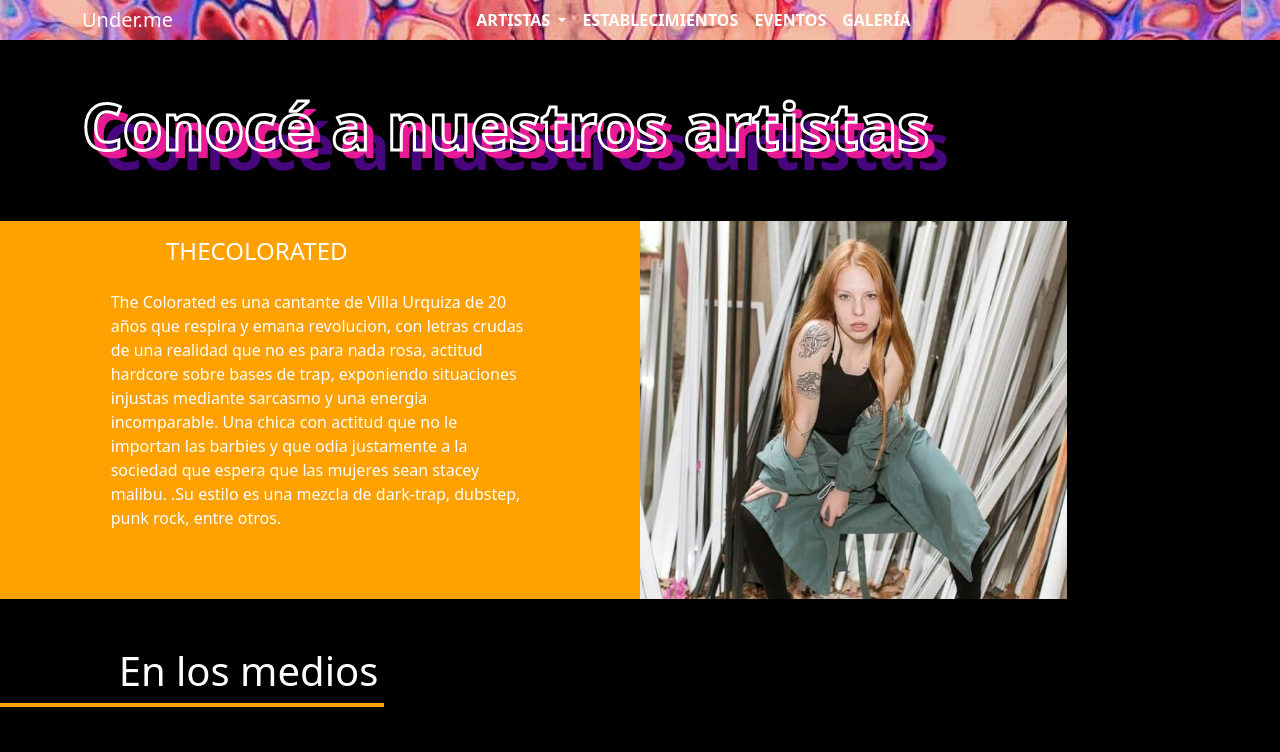
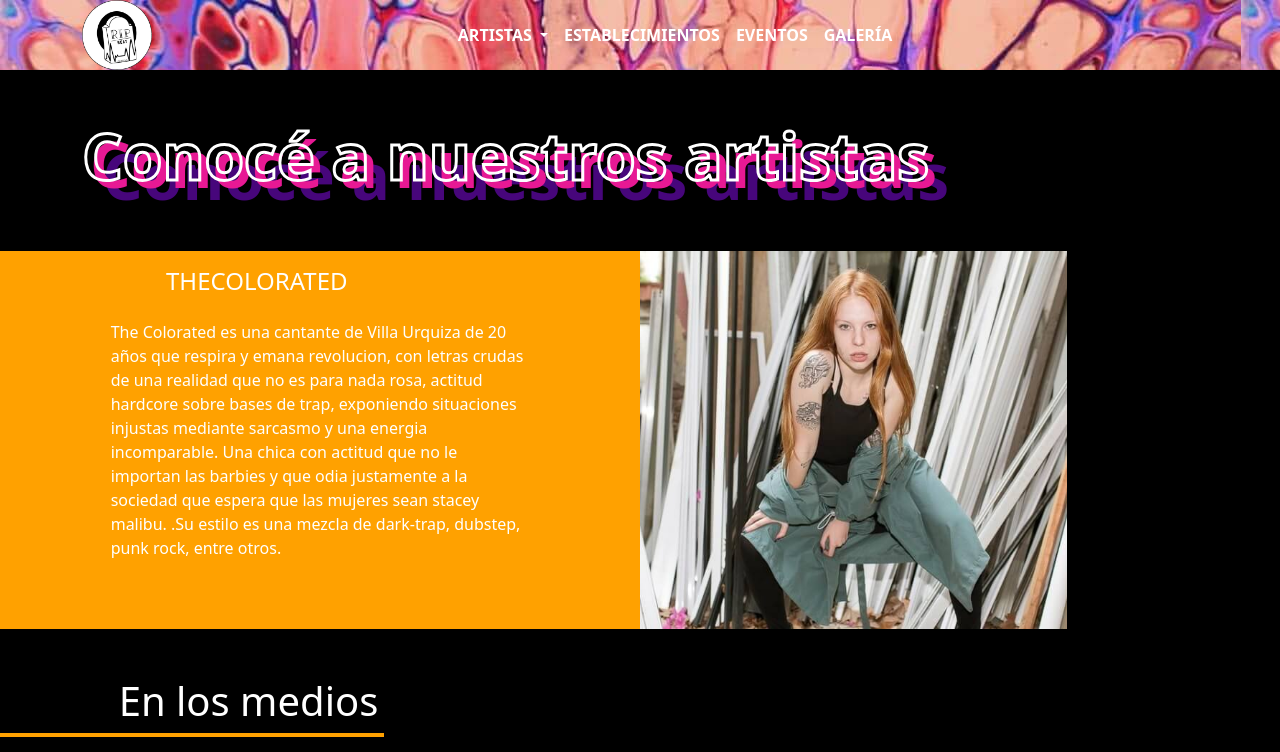
Before and after one commit to RocioSantiso/under.me, a website: page pages/artistas.html in a window 1280 px wide. Shown: the top 752 px of the page. Drawn offline with nearby package versions, Linux system fonts and the light colour scheme.

Commit message:
agregado y corrección de logo

```diff
--- a/pages/artistas.html
+++ b/pages/artistas.html
@@ -18,7 +18,7 @@
 <nav class="navbar navbar-expand-lg navbar-dark border-dark">
     <div class="container">
 
-        <a class="navbar-brand" href="../index.html">Under.me</a>
+        <a class="navbar-logo" href="../index.html"> <img src="../multimedia/logo-rip-beat-under.png" alt="logo del sitio"></a>
 
         <button class="navbar-toggler" type="button" data-bs-toggle="collapse" data-bs-target="#navbarNavDropdown"
             aria-controls="navbarNavDropdown" aria-expanded="false" aria-label="Toggle navigation">
```
Also changed, not shown: index.html (+1 -1 lines), pages/establecimientos.html (+1 -1 lines), pages/eventos.html (+1 -1 lines), pages/galeria.html (+1 -1 lines), multimedia/logo-rip-beat-under.png (added), multimedia/logo-under.png (deleted).
